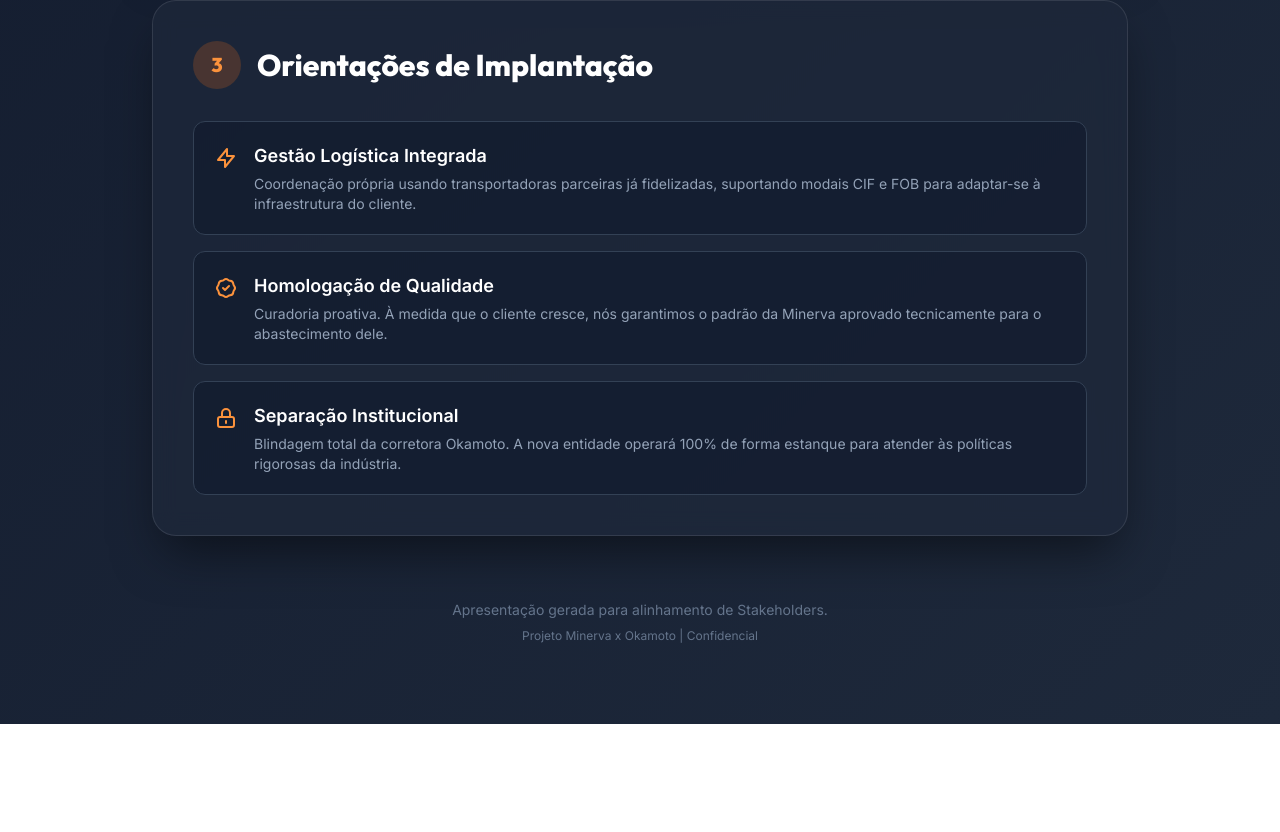
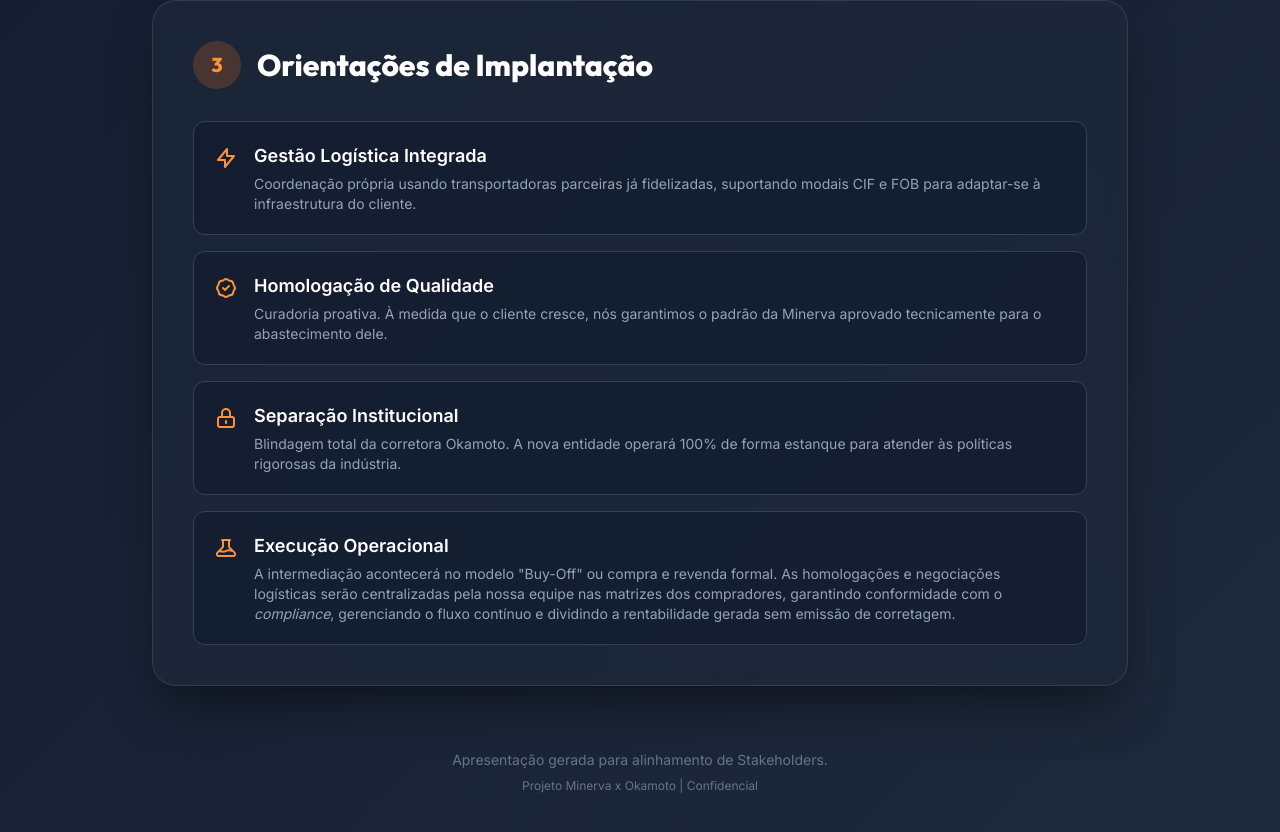
Before and after one commit to EcossistemaLive/buyoff-minerva-presentation, a plain HTML site: page index.html in a window 1280 px wide. Shown: the part 1482-2314 px from the top of the page. Before the commit the page ends 2206 px from the top, so only its background shows below. Drawn offline with nearby package versions, Linux system fonts and the light colour scheme.

Commit message:
feat: alteracao na estrutura da apresentacao (squad pm -> estruturacao comercial) e adicao do bloco Execucao Operacional

```diff
--- a/index.html
+++ b/index.html
@@ -64,7 +64,7 @@
             </p>
             <div class="inline-flex items-center space-x-2 bg-brand-900/50 border border-brand-500/30 rounded-full px-6 py-2 text-brand-100 text-sm font-medium">
                 <svg class="w-5 h-5 text-brand-500" fill="none" stroke="currentColor" viewBox="0 0 24 24"><path stroke-linecap="round" stroke-linejoin="round" stroke-width="2" d="M12 8v4l3 3m6-3a9 9 0 11-18 0 9 9 0 0118 0z"></path></svg>
-                <span>Maio de 2026 | Squad PM</span>
+                <span>Maio de 2026 | Estruturação Comercial</span>
             </div>
         </header>
 
@@ -180,6 +180,16 @@
                             <p class="text-slate-400 text-sm mt-1">Blindagem total da corretora Okamoto. A nova entidade operará 100% de forma estanque para atender às políticas rigorosas da indústria.</p>
                         </div>
                     </div>
+
+                    <div class="p-5 rounded-xl bg-dark-900/50 border border-slate-700 flex items-start">
+                        <div class="text-orange-400 mt-1 mr-4">
+                            <svg class="w-6 h-6" fill="none" stroke="currentColor" viewBox="0 0 24 24"><path stroke-linecap="round" stroke-linejoin="round" stroke-width="2" d="M19.428 15.428a2 2 0 00-1.022-.547l-2.387-.477a6 6 0 00-3.86.517l-.318.158a6 6 0 01-3.86.517L6.05 15.21a2 2 0 00-1.806.547M8 4h8l-1 1v5.172a2 2 0 00.586 1.414l5 5c1.26 1.26.367 3.414-1.415 3.414H4.828c-1.782 0-2.674-2.154-1.414-3.414l5-5A2 2 0 009 10.172V5L8 4z"></path></svg>
+                        </div>
+                        <div>
+                            <h4 class="text-lg font-semibold text-white">Execução Operacional</h4>
+                            <p class="text-slate-400 text-sm mt-1">A intermediação acontecerá no modelo "Buy-Off" ou compra e revenda formal. As homologações e negociações logísticas serão centralizadas pela nossa equipe nas matrizes dos compradores, garantindo conformidade com o <em>compliance</em>, gerenciando o fluxo contínuo e dividindo a rentabilidade gerada sem emissão de corretagem.</p>
+                        </div>
+                    </div>
                 </div>
             </section>
         </div>
```
